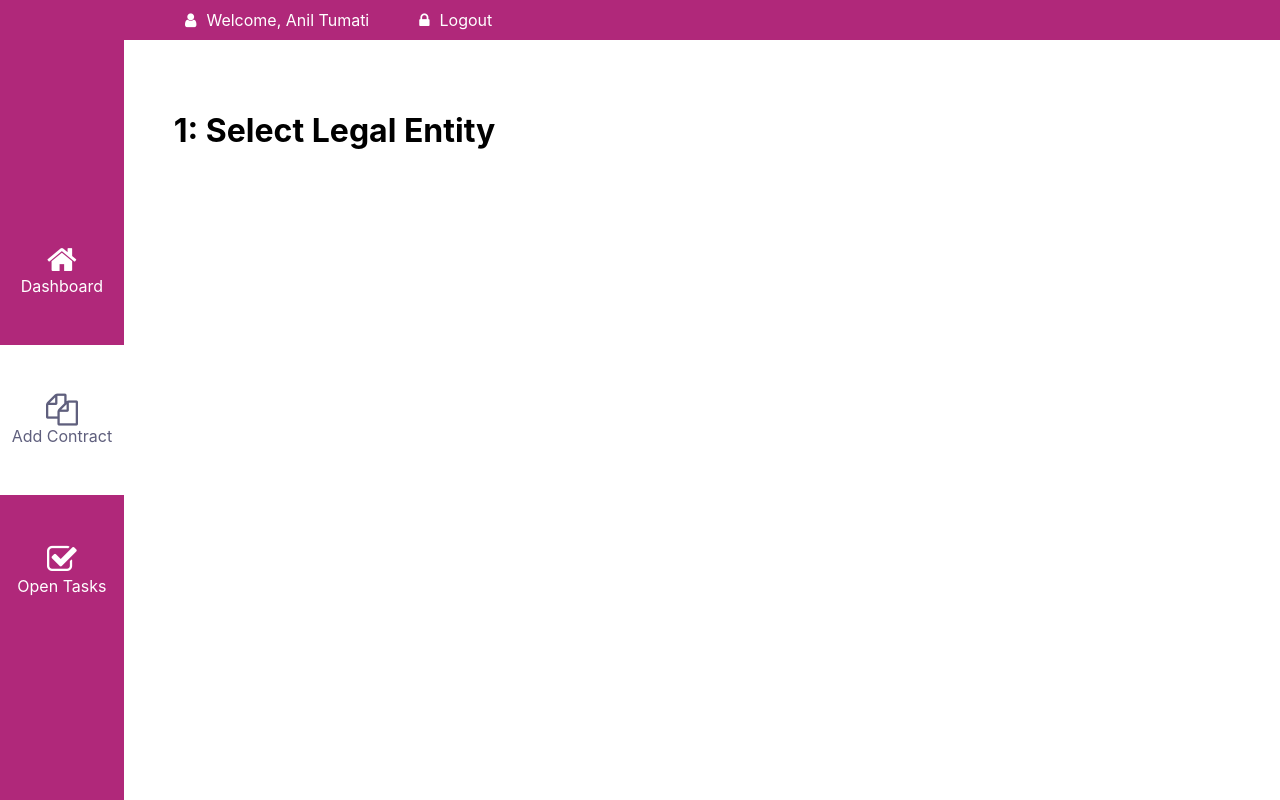
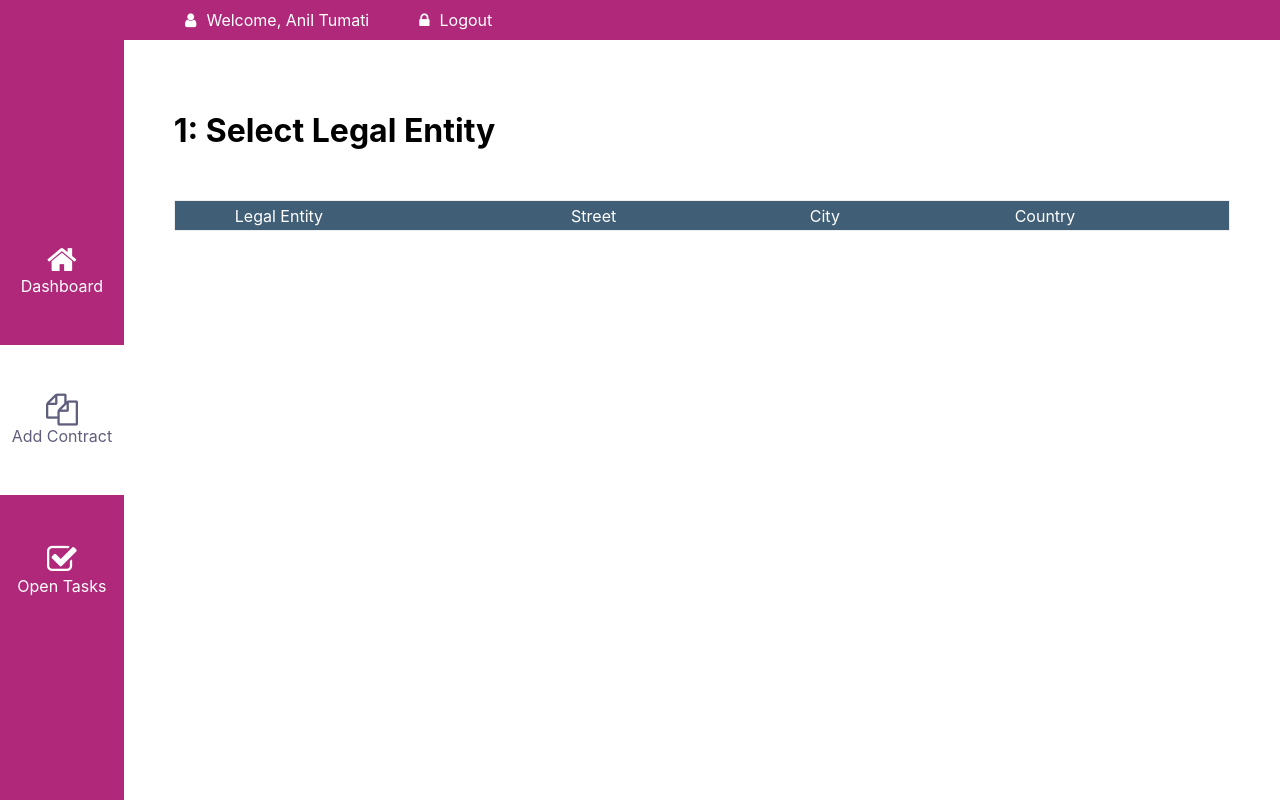
Before and after one commit to Chivirda/frontend-react, a React (Create React App) app: page / in a window 1280 px wide. Built offline with nearby package versions, Linux system fonts and the light colour scheme.

Commit message:
Добавил компонент Table

```diff
--- a/src/components/MainContent/MainContent.js
+++ b/src/components/MainContent/MainContent.js
@@ -1,12 +1,16 @@
 import React, { Component } from 'react'
 import './MainContent.css'
 import MainHeading from '../MainHeading/MainHeading'
+import Table from '../Table/Table'
 
-export class MainContent extends Component {
+const firstStepHeading = "1: Select Legal Entity"
+
+class MainContent extends Component {
     render() {
         return (
             <div className="content">
-                <MainHeading value="1: Select Legal Entity"/>
+                <MainHeading value={firstStepHeading} />
+                <Table />
             </div>
         )
     }
--- a/src/components/MainHeading/MainHeading.js
+++ b/src/components/MainHeading/MainHeading.js
@@ -1,7 +1,7 @@
 import React, { Component } from 'react'
 import './MainHeading.css'
 
-export class MainHeading extends Component {
+class MainHeading extends Component {
     render() {
         return (
             <h1 className="content__head">{this.props.value}</h1>
--- /dev/null
+++ b/src/components/Table/Table.css
@@ -0,0 +1,44 @@
+table {
+    border-collapse: collapse;
+    border: 1px solid #eeeeee;
+    width: 100%;
+}
+
+tr {
+    height: 30px;
+    border: 1px solid #eeeeee;
+}
+
+tr:nth-child(2n) {
+    background: #f9f9f9;
+}
+
+td {
+    padding-left: 60px;
+}
+
+.row td:first-child {
+    padding-left: 44px;
+}
+
+.row.active td:first-child {
+    padding-left: 24px;
+}
+
+thead {
+    background-color: #405f77;
+    color: #ffffff;
+}
+
+.row.active {
+    background-color: #99d448;
+    color: #ffffff;
+}
+
+.row.active .fa-check {
+    display: inline;
+}
+
+.row .fa-check {
+    display: none;
+}
--- /dev/null
+++ b/src/components/Table/Table.js
@@ -0,0 +1,24 @@
+import React, { Component } from 'react'
+import './Table.css'
+
+class Table extends Component {
+    render() {
+        return (
+            <table>
+                <thead>
+                    <tr>
+                        <td id="firstColumnName">Legal Entity</td>
+                        <td>Street</td>
+                        <td>City</td>
+                        <td>Country</td>
+                    </tr>
+                </thead>
+                <tbody>
+
+                </tbody>
+            </table>
+        )
+    }
+}
+
+export default Table
```
